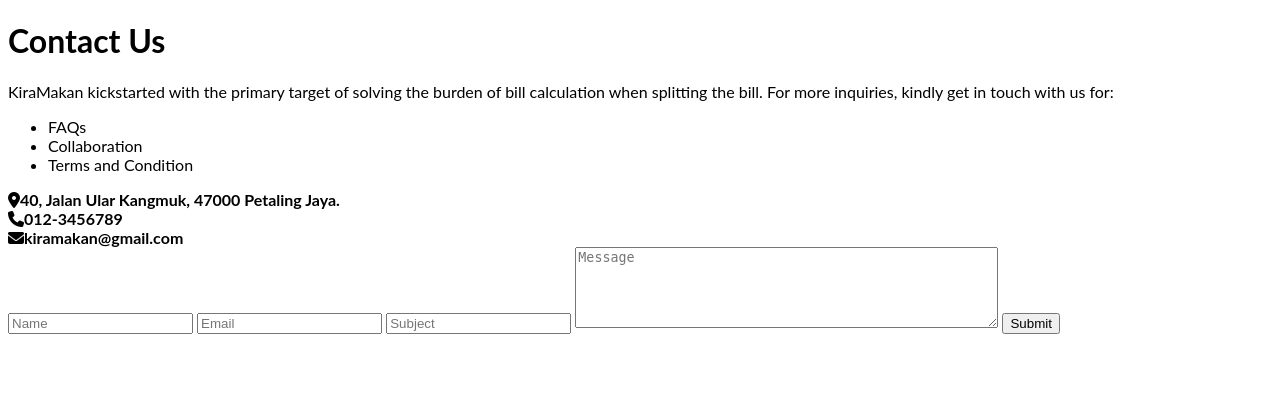
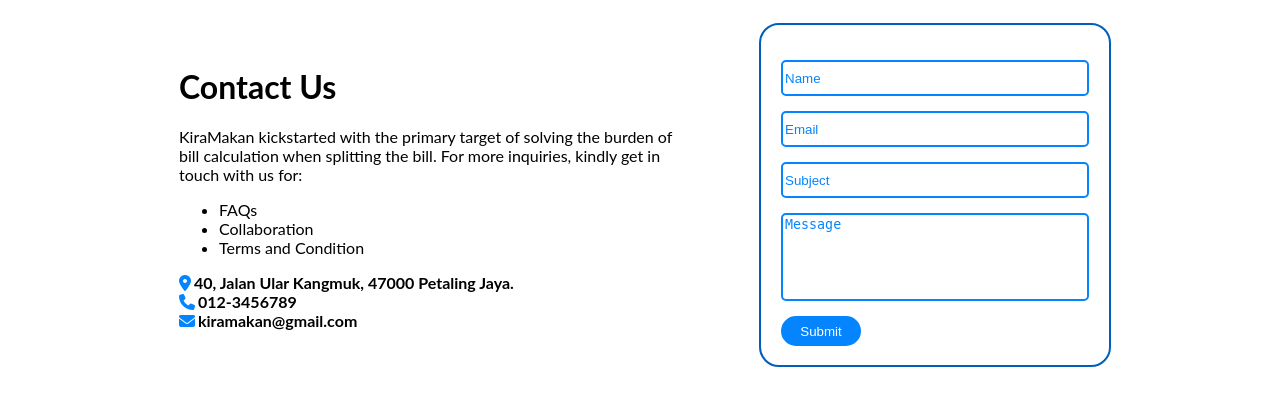
Before and after one commit to ShaorenCheah/KiraMakan, a PHP site: page /contact-us.php in a window 1280 px wide. Shown: the top 406 px of the page. Run offline with PHP 8.4, Linux system fonts and the light colour scheme; some libraries are stand-ins or nearby versions.

Commit message:
updated style.css with contact-us

```diff
--- a/style.css
+++ b/style.css
@@ -58,3 +58,93 @@ header .btn:hover{
 }
 
 /* Hero section End */
+
+
+/* Contact-us Section Start */
+
+.container {
+    display: flex;
+    align-items: center;
+    justify-content: center;
+  }
+
+  .contactus {
+    margin: 10px;
+    max-width: 500px;
+    margin-right: 80px;
+  }
+
+  .contactus b {
+    padding-left: 3px
+  }
+
+  .inputcontainer {
+    display: flex;
+    margin-top: 15px;
+    border: 2px solid #005fbb;
+    border-radius: 20px;
+    padding: 20px;
+    padding-bottom: 100px;
+    height: 220px;
+  }
+
+  .input {
+    display: block;
+    border: 2px solid #0584ff;
+    border-radius: 5px;
+    margin-top: 15px;
+    align-items: center;
+    width: 300px;
+    height: 30px;
+  }
+
+  .input:focus {
+    outline: none;
+    transition: 0.5s
+  }
+
+  .input::placeholder {
+    color: #0584ff;
+  }
+
+  .text {
+    display: block;
+    border: 2px solid #0584ff;
+    border-radius: 5px;
+    margin-top: 15px;
+    align-items: center;
+    width: 300px;
+    height: 80px;
+    resize: none;
+  }
+
+  .text:focus {
+    outline: none;
+    transition: 0.5s
+  }
+
+  .text::placeholder {
+    color: #0584ff;
+  }
+
+  .submit {
+    border: 2px solid #0584ff;
+    border-radius: 15px;
+    margin-top: 15px;
+    width: 80px;
+    height: 30px;
+    background-color: #0584ff;
+    color: white;
+  }
+
+  .submit:hover {
+    transition: 0.5s;
+    cursor: pointer;
+    transform: scale(1.1);
+  }
+
+  i {
+    color: #0584ff;
+  }
+
+  /* Contact-Us Section End */
```
